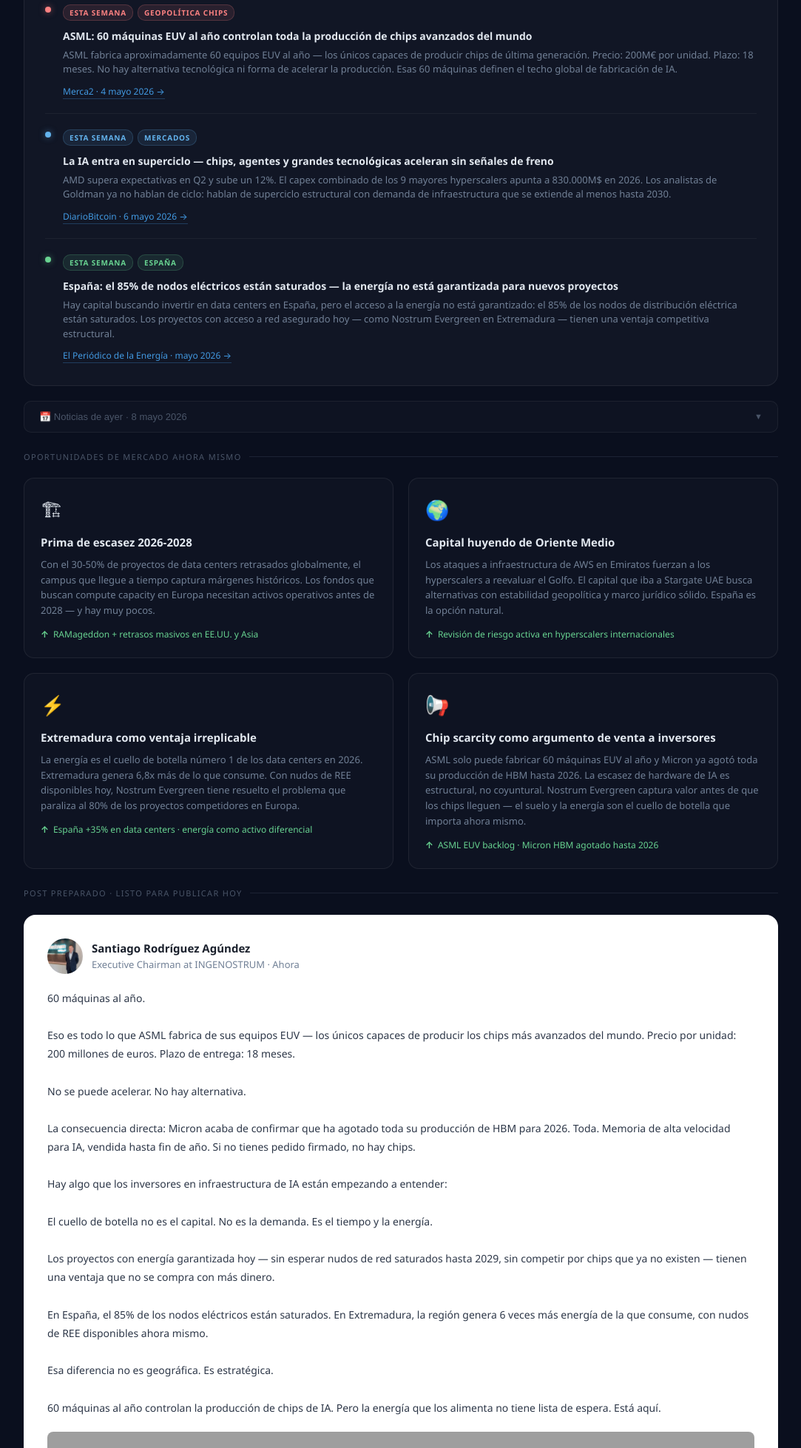
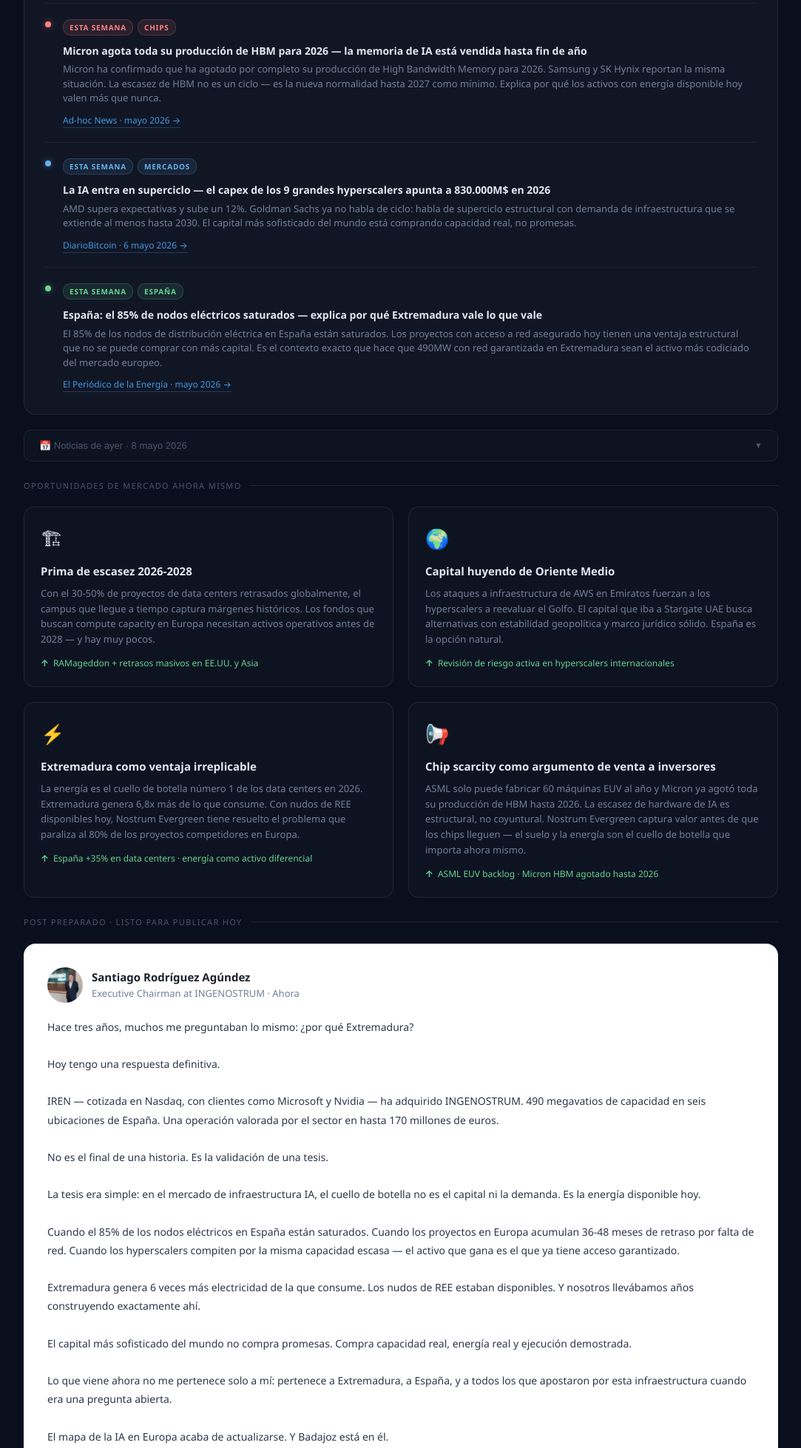
Before and after one commit to guillermolopezm/santiago-rodriguez-agundez, a plain HTML site: page index.html in a window 1280 px wide. Shown: the part 783-2741 px from the top of the page at 74% size, without its empty margins (98-1181 px from the left). Drawn offline with Linux system fonts and the light colour scheme; grey boxes are pictures that could not be loaded.

Commit message:
Dashboard 9 mayo · IREN adquiere INGENOSTRUM — nuevo post y noticias

```diff
--- a/index.html
+++ b/index.html
@@ -199,10 +199,10 @@
       <div class="news-item">
         <div class="news-dot"></div>
         <div>
-          <div style="margin-bottom:6px"><span class="news-tag tag-red">Hoy</span><span class="news-tag tag-red">Chips</span></div>
-          <div class="news-title">Micron agota toda su producción de HBM para 2026 — la memoria de IA está vendida hasta fin de año</div>
-          <div class="news-desc">Micron ha confirmado que ha agotado por completo su producción de High Bandwidth Memory para 2026. Si no tienes pedido firmado, no hay chips. Samsung y SK Hynix reportan la misma situación. La escasez de HBM no es un ciclo — es la nueva normalidad hasta 2027 como mínimo.</div>
-          <a href="https://www.ad-hoc-news.de/boerse/news/ueberblick/micron-el-fabricante-de-chips-que-ha-agotado-su-produccion-de-hbm-para/69266213" target="_blank" class="news-link">Ad-hoc News · mayo 2026 →</a>
+          <div style="margin-bottom:6px"><span class="news-tag tag-red">Hoy</span><span class="news-tag tag-red">Adquisición</span></div>
+          <div class="news-title">IREN (Nasdaq) adquiere INGENOSTRUM — 490MW en España por hasta 170M€</div>
+          <div class="news-desc">La australiana IREN, cotizada en Nasdaq con clientes como Microsoft y Nvidia, compra Nostrum Group (INGENOSTRUM) para entrar en el mercado europeo de data centers para IA. La operación incluye 490MW asegurados y conectados a la red en seis ubicaciones españolas: Badajoz (214MW), Cáceres (214MW), Guadalajara, Pinto, Zamudio y Galicia. Precio estimado por el sector: hasta 170 millones de euros.</div>
+          <a href="https://www.laportadadeextremadura.com/economia/empresas/iren-compra-espanola-ingenostrum-situa-extremadura-en-mapa-europeo-inteligencia-artificial_5028_102.html" target="_blank" class="news-link">La Portada de Extremadura · 8 mayo 2026 →</a>
         </div>
       </div>
 
@@ -219,10 +219,10 @@
       <div class="news-item">
         <div class="news-dot"></div>
         <div>
-          <div style="margin-bottom:6px"><span class="news-tag tag-red">Esta semana</span><span class="news-tag tag-red">Geopolítica chips</span></div>
-          <div class="news-title">ASML: 60 máquinas EUV al año controlan toda la producción de chips avanzados del mundo</div>
-          <div class="news-desc">ASML fabrica aproximadamente 60 equipos EUV al año — los únicos capaces de producir chips de última generación. Precio: 200M€ por unidad. Plazo: 18 meses. No hay alternativa tecnológica ni forma de acelerar la producción. Esas 60 máquinas definen el techo global de fabricación de IA.</div>
-          <a href="https://www.merca2.es/2026/05/04/asml-maquinas-litografia-euv-ia-2376024/" target="_blank" class="news-link">Merca2 · 4 mayo 2026 →</a>
+          <div style="margin-bottom:6px"><span class="news-tag tag-red">Esta semana</span><span class="news-tag tag-red">Chips</span></div>
+          <div class="news-title">Micron agota toda su producción de HBM para 2026 — la memoria de IA está vendida hasta fin de año</div>
+          <div class="news-desc">Micron ha confirmado que ha agotado por completo su producción de High Bandwidth Memory para 2026. Samsung y SK Hynix reportan la misma situación. La escasez de HBM no es un ciclo — es la nueva normalidad hasta 2027 como mínimo. Explica por qué los activos con energía disponible hoy valen más que nunca.</div>
+          <a href="https://www.ad-hoc-news.de/boerse/news/ueberblick/micron-el-fabricante-de-chips-que-ha-agotado-su-produccion-de-hbm-para/69266213" target="_blank" class="news-link">Ad-hoc News · mayo 2026 →</a>
         </div>
       </div>
 
@@ -230,8 +230,8 @@
         <div class="news-dot blue"></div>
         <div>
           <div style="margin-bottom:6px"><span class="news-tag tag-blue">Esta semana</span><span class="news-tag tag-blue">Mercados</span></div>
-          <div class="news-title">La IA entra en superciclo — chips, agentes y grandes tecnológicas aceleran sin señales de freno</div>
-          <div class="news-desc">AMD supera expectativas en Q2 y sube un 12%. El capex combinado de los 9 mayores hyperscalers apunta a 830.000M$ en 2026. Los analistas de Goldman ya no hablan de ciclo: hablan de superciclo estructural con demanda de infraestructura que se extiende al menos hasta 2030.</div>
+          <div class="news-title">La IA entra en superciclo — el capex de los 9 grandes hyperscalers apunta a 830.000M$ en 2026</div>
+          <div class="news-desc">AMD supera expectativas y sube un 12%. Goldman Sachs ya no habla de ciclo: habla de superciclo estructural con demanda de infraestructura que se extiende al menos hasta 2030. El capital más sofisticado del mundo está comprando capacidad real, no promesas.</div>
           <a href="https://www.diariobitcoin.com/tecnologia/la-ia-entra-en-superciclo-chips-agentes-y-grandes-tecnologicas-aceleran-el-6-de-mayo-de-2026/" target="_blank" class="news-link">DiarioBitcoin · 6 mayo 2026 →</a>
         </div>
       </div>
@@ -240,8 +240,8 @@
         <div class="news-dot green"></div>
         <div>
           <div style="margin-bottom:6px"><span class="news-tag tag-green">Esta semana</span><span class="news-tag tag-green">España</span></div>
-          <div class="news-title">España: el 85% de nodos eléctricos están saturados — la energía no está garantizada para nuevos proyectos</div>
-          <div class="news-desc">Hay capital buscando invertir en data centers en España, pero el acceso a la energía no está garantizado: el 85% de los nodos de distribución eléctrica están saturados. Los proyectos con acceso a red asegurado hoy — como Nostrum Evergreen en Extremadura — tienen una ventaja competitiva estructural.</div>
+          <div class="news-title">España: el 85% de nodos eléctricos saturados — explica por qué Extremadura vale lo que vale</div>
+          <div class="news-desc">El 85% de los nodos de distribución eléctrica en España están saturados. Los proyectos con acceso a red asegurado hoy tienen una ventaja estructural que no se puede comprar con más capital. Es el contexto exacto que hace que 490MW con red garantizada en Extremadura sean el activo más codiciado del mercado europeo.</div>
           <a href="https://elperiodicodelaenergia.com/data-centers-y-energia-una-oportunidad-estrategica-no-exenta-de-retos-regulatorios/" target="_blank" class="news-link">El Periódico de la Energía · mayo 2026 →</a>
         </div>
       </div>
@@ -348,25 +348,25 @@
           <div class="post-role">Executive Chairman at INGENOSTRUM · Ahora</div>
         </div>
       </div>
-      <div class="post-body" id="postBody">60 máquinas al año.
+      <div class="post-body" id="postBody">Hace tres años, muchos me preguntaban lo mismo: ¿por qué Extremadura?
 
-Eso es todo lo que ASML fabrica de sus equipos EUV — los únicos capaces de producir los chips más avanzados del mundo. Precio por unidad: 200 millones de euros. Plazo de entrega: 18 meses.
+Hoy tengo una respuesta definitiva.
 
-No se puede acelerar. No hay alternativa.
+IREN — cotizada en Nasdaq, con clientes como Microsoft y Nvidia — ha adquirido INGENOSTRUM. 490 megavatios de capacidad en seis ubicaciones de España. Una operación valorada por el sector en hasta 170 millones de euros.
 
-La consecuencia directa: Micron acaba de confirmar que ha agotado toda su producción de HBM para 2026. Toda. Memoria de alta velocidad para IA, vendida hasta fin de año. Si no tienes pedido firmado, no hay chips.
+No es el final de una historia. Es la validación de una tesis.
 
-Hay algo que los inversores en infraestructura de IA están empezando a entender:
+La tesis era simple: en el mercado de infraestructura IA, el cuello de botella no es el capital ni la demanda. Es la energía disponible hoy.
 
-El cuello de botella no es el capital. No es la demanda. Es el tiempo y la energía.
+Cuando el 85% de los nodos eléctricos en España están saturados. Cuando los proyectos en Europa acumulan 36-48 meses de retraso por falta de red. Cuando los hyperscalers compiten por la misma capacidad escasa — el activo que gana es el que ya tiene acceso garantizado.
 
-Los proyectos con energía garantizada hoy — sin esperar nudos de red saturados hasta 2029, sin competir por chips que ya no existen — tienen una ventaja que no se compra con más dinero.
+Extremadura genera 6 veces más electricidad de la que consume. Los nudos de REE estaban disponibles. Y nosotros llevábamos años construyendo exactamente ahí.
 
-En España, el 85% de los nodos eléctricos están saturados. En Extremadura, la región genera 6 veces más energía de la que consume, con nudos de REE disponibles ahora mismo.
+El capital más sofisticado del mundo no compra promesas. Compra capacidad real, energía real y ejecución demostrada.
 
-Esa diferencia no es geográfica. Es estratégica.
+Lo que viene ahora no me pertenece solo a mí: pertenece a Extremadura, a España, y a todos los que apostaron por esta infraestructura cuando era una pregunta abierta.
 
-60 máquinas al año controlan la producción de chips de IA. Pero la energía que los alimenta no tiene lista de espera. Está aquí.</div>
+El mapa de la IA en Europa acaba de actualizarse. Y Badajoz está en él.</div>
       <img src="imagen-post.png" class="post-img" onerror="this.style.display='none'" alt="Imagen para LinkedIn">
       <div class="post-tags">
         <span class="tag">#DataCenters</span><span class="tag">#IAInfraestructura</span><span class="tag">#Geopolítica</span><span class="tag">#España</span><span class="tag">#EnergíaRenovable</span><span class="tag">#InversiónDigital</span><span class="tag">#Semiconductores</span>
@@ -385,19 +385,19 @@
       <div class="porq-grid">
         <div class="porq-item">
           <div class="porq-label">Por qué este tema</div>
-          <div class="porq-text">El dato de ASML (60 máquinas/año) es el mejor argumento para explicar por qué la escasez de chips es <strong>estructural y permanente</strong>, no un ciclo. Conectarlo con la confirmación de Micron (HBM agotado hasta fin de año) y la ventaja energética de Extremadura es una síntesis que nadie más está haciendo.</div>
+          <div class="porq-text">La adquisición de INGENOSTRUM por IREN es <strong>la validación pública de todo lo que Santiago ha estado construyendo y comunicando</strong>. Un player cotizado en Nasdaq paga hasta 170M€ por exactamente el activo cuyo valor él ha explicado en LinkedIn durante meses. No hay mejor prueba de tesis.</div>
         </div>
         <div class="porq-item">
           <div class="porq-label">Por qué ahora</div>
-          <div class="porq-text">Micron confirmó esta semana el agotamiento completo de su HBM para 2026 — el timing es perfecto. Y el CEO de Jacobs declaró que el ciclo está <strong>"en sus primeras etapas"</strong>: el contexto respalda un argumento de largo plazo, no de ciclo corto.</div>
+          <div class="porq-text">La noticia es de ayer (8 mayo) y ya está en todos los medios de Extremadura, economía y tecnología. <strong>Cada hora que pasa sin que Santiago lo comunique es una oportunidad perdida</strong> — su audiencia lo va a ver en los medios antes que en su LinkedIn.</div>
         </div>
         <div class="porq-item">
           <div class="porq-label">A quién le llegará</div>
-          <div class="porq-text">Inversores evaluando proyectos de data centers en Europa, directivos de hyperscalers buscando alternativas a EE.UU. y Asia, y CFOs de fondos de infraestructura que necesitan entender <strong>por qué la energía disponible vale más que cualquier otro activo</strong> en 2026.</div>
+          <div class="porq-text">A exactamente las personas que lleva meses intentando alcanzar: <strong>inversores en infraestructura IA, directivos de fondos y promotores</strong> que ahora verán que la tesis que leían en sus posts era real. La credibilidad se multiplica de forma permanente.</div>
         </div>
         <div class="porq-item">
           <div class="porq-label">Qué lo diferencia</div>
-          <div class="porq-text">No es un análisis financiero ni un post de noticias — es la <strong>conexión entre un dato técnico oscuro (ASML EUV) y la decisión de inversión concreta en Extremadura</strong>. Ese nivel de síntesis solo puede hacerlo alguien con tu posición en el sector.</div>
+          <div class="porq-text">No es un comentarista hablando de una operación ajena — <strong>es el protagonista explicando qué construyó y por qué el mercado lo validó</strong>. Ese ángulo solo puede tomarlo él. Y lo convierte en la voz de referencia del sector en España de forma definitiva.</div>
         </div>
       </div>
     </div>
```
